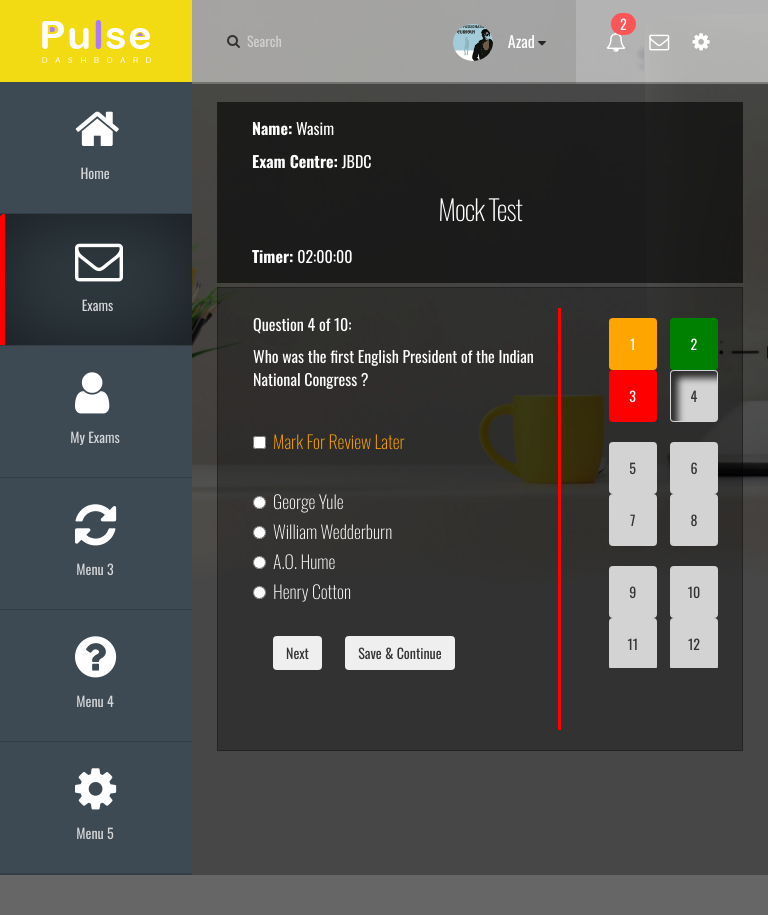
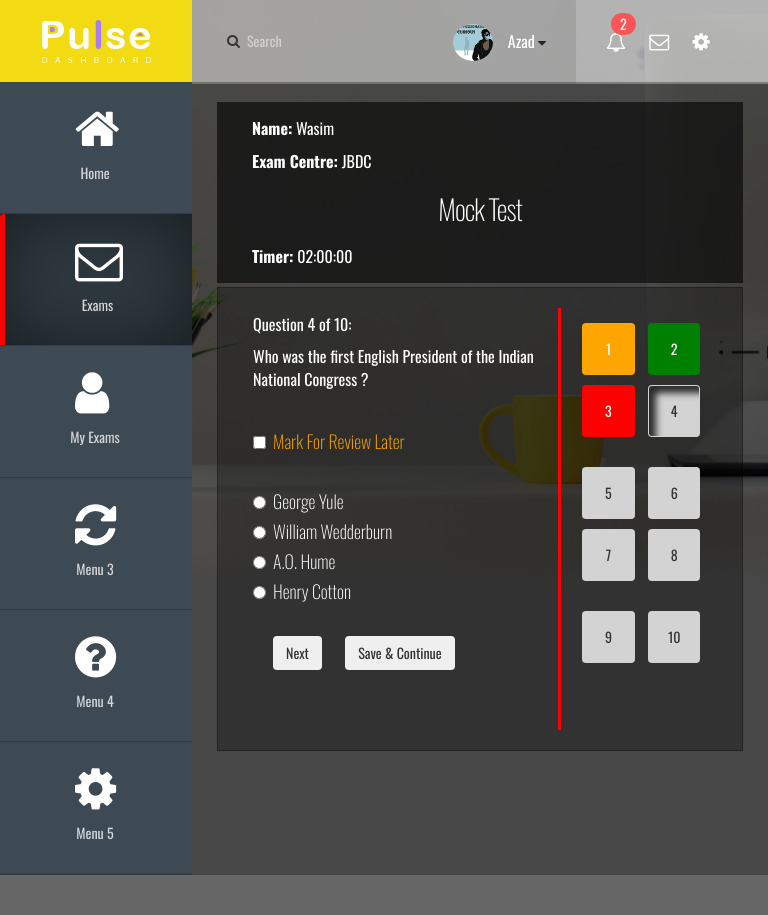
Before and after one commit to azaadshaik/exam, a PHP site: page /database/designs/user_profile.html in a window 768 px wide, after a click on "Exams". Shown: the top 915 px of the page. Run offline with PHP 8.4, Linux system fonts and the light colour scheme.

Commit message:
updated css

```diff
--- a/designs/css/custom.css
+++ b/designs/css/custom.css
@@ -1016,7 +1016,8 @@ footer p {
 /* iPads (landscape) ----------- */
 
 @media only screen and (min-device-width: 768px) and (max-device-width: 1024px) and (orientation: landscape) {
-  .exam-ques-num span{    min-width: 40%;margin: 5px;}
+  #exam-ques-num .scrollbar{margin:0;}
+  .exam-ques-num span{min-width: 40% !important;margin: 5px !important;}
   .exam-ques-num .ques-rows{margin: 0;}
   .user_body .user_body_left .nav-tabs>li.one:before,
   .user_body .user_body_left .nav-tabs>li.two:before,
@@ -1032,7 +1033,8 @@ footer p {
 /* iPads (portrait) ----------- */
 
 @media only screen and (min-device-width: 768px) and (max-device-width: 1024px) and (orientation: portrait) {
-  .exam-ques-num span{    min-width: 40%;margin: 5px;}
+  #exam-ques-num .scrollbar{margin:0;}
+  .exam-ques-num span{min-width: 40% !important;margin: 5px !important;}
   .exam-ques-num .ques-rows{margin: 0;}
   .user_inp_section {
     padding: 8.5px 20px;
--- a/designs/user_profile.html
+++ b/designs/user_profile.html
@@ -47,7 +47,7 @@
 .exam-btn-wrap .btn-left{margin-right: 20px;}
 .exam-ques-num{display: inline-block;width: 100%;}
 .exam-ques-num span{margin: 0 5px;padding: 15px 15px;
-    background: #D3D3D3;
+    background:#D3D3D3;
     min-width: 48px;}
     .exam-ques-num span:hover{background: #fff;}
 .exam-ques-num span.btn-current,.exam-ques-num span:active{    box-shadow: inset 7px 7px 7px rgba(0,0,0,0.8);
```
